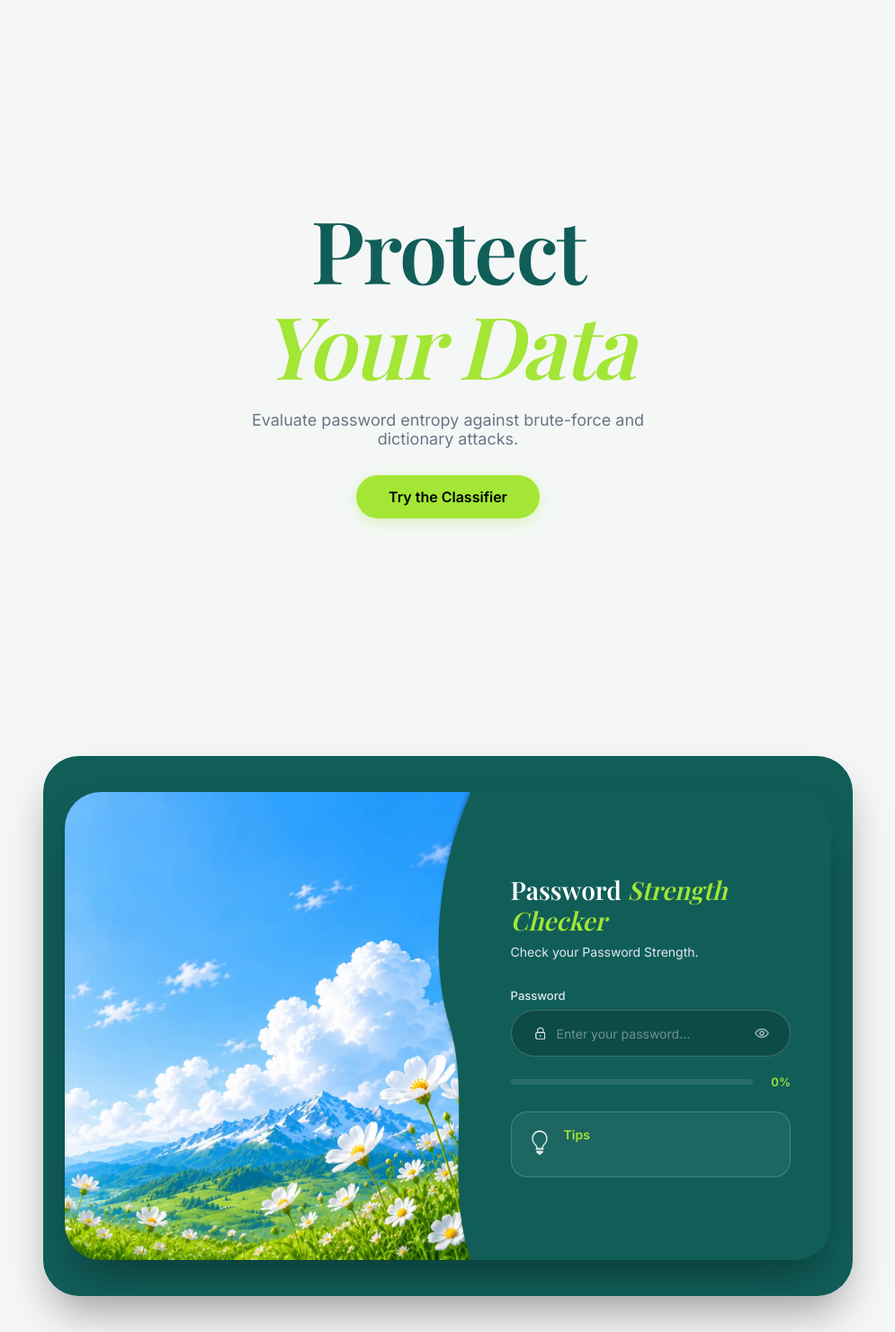
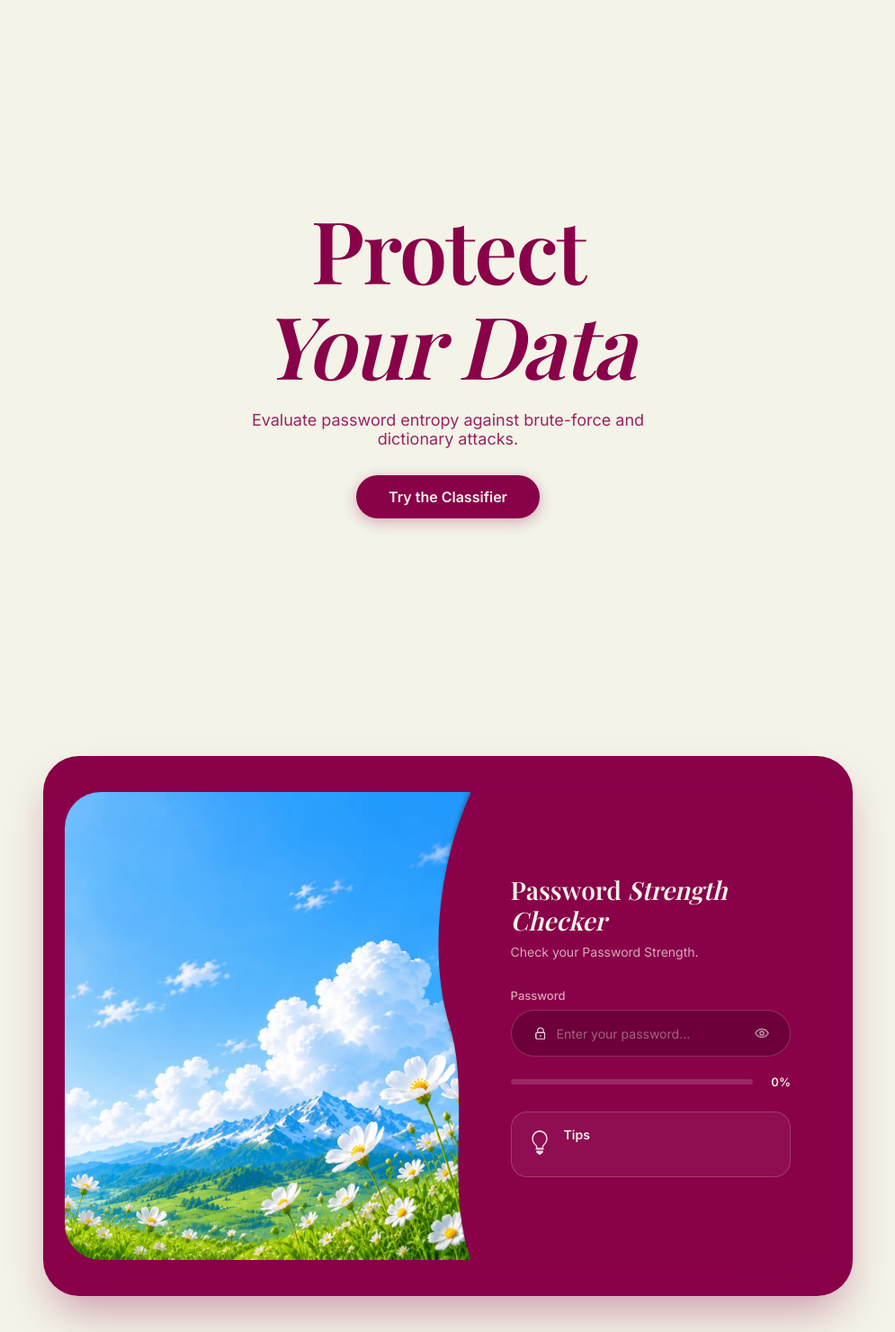
Before and after one commit to helenasaji/password-strength-classification, a Flask app: page / in a window 1280 px wide. Shown: the whole page at 90% size, without its empty margins (142-1137 px from the left). Run offline with Flask 3, Linux system fonts and the light colour scheme; some web fonts are replaced.

Commit message:
Update style.css

```diff
--- a/static/style.css
+++ b/static/style.css
@@ -1,12 +1,12 @@
 @import url('https://fonts.googleapis.com/css2?family=Inter:wght@400;500;600&family=Playfair+Display:ital,wght@0,600;1,600&display=swap');
 
 :root {
-  --bg-page: #F8FAFC;
-  --text-white: #FFFFFF;
-  --text-muted: #E2E8F0;
-  --accent-green: #A3E635;
-  --border-light: rgba(255, 255, 255, 0.2);
-  --dark-green: #115E59;
+  --bg-page: #F3F3E7;
+  --text-white: #F3F3E7;
+  --text-muted: rgba(243, 243, 231, 0.7);
+  --accent-color: #F3F3E7;
+  --border-light: rgba(243, 243, 231, 0.2);
+  --main-cherry: #890149;
   --font-heading: 'Playfair Display', serif;
   --font-body: 'Inter', sans-serif;
 }
@@ -18,7 +18,7 @@
 html, body {
   min-height: 100vh;
   margin: 0;
-  background-color: #F4F7F6;
+  background-color: var(--bg-page);
   color: var(--text-white);
   font-family: var(--font-body);
   -webkit-font-smoothing: antialiased;
@@ -42,10 +42,10 @@ html, body {
   width: 100%;
   max-width: 900px;
   min-height: 520px;
-  background: var(--dark-green);
+  background: var(--main-cherry);
   border-radius: 40px;
   overflow: hidden;
-  box-shadow: 0 25px 50px -12px rgba(0, 0, 0, 0.4);
+  box-shadow: 0 25px 50px -12px rgba(137, 1, 73, 0.4);
 }
 
 /* Left panel */
@@ -100,7 +100,7 @@ h1 {
 }
 
 h1 .purple {
-  color: var(--accent-green);
+  color: var(--accent-color);
   font-style: italic;
   font-weight: 500;
 }
@@ -112,7 +112,6 @@ h1 .purple {
   line-height: 1.5;
 }
 
-/* Natural-themed labels */
 label {
   display: block;
   font-size: 13px;
@@ -137,9 +136,9 @@ label {
 }
 
 .password-field:focus-within {
-  border-color: var(--accent-green);
+  border-color: var(--accent-color);
   background: rgba(0, 0, 0, 0.35);
-  box-shadow: 0 0 0 4px rgba(163, 230, 53, 0.1);
+  box-shadow: 0 0 0 4px rgba(243, 243, 231, 0.15);
 }
 
 .input-lock {
@@ -164,7 +163,7 @@ label {
 }
 
 #pwdInput::placeholder {
-  color: rgba(255, 255, 255, 0.4);
+  color: rgba(243, 243, 231, 0.4);
 }
 
 .eye-button {
@@ -175,7 +174,7 @@ label {
   padding: 0;
   border: 0;
   background: transparent;
-  color: rgba(255, 255, 255, 0.6);
+  color: rgba(243, 243, 231, 0.6);
   cursor: pointer;
   border-radius: 50%;
 }
@@ -203,21 +202,21 @@ label {
   flex: 1;
   height: 6px;
   border-radius: 10px;
-  background: rgba(255, 255, 255, 0.1);
+  background: rgba(255, 255, 255, 0.15);
   overflow: hidden;
 }
 
 .progress-fill {
   width: 0;
   height: 100%;
-  background: var(--accent-green);
+  background: var(--accent-color);
   border-radius: inherit;
   transition: width 0.3s ease;
 }
 
 #percent {
   min-width: 30px;
-  color: var(--accent-green);
+  color: var(--accent-color);
   font-weight: 600;
   font-size: 13px;
   text-align: right;
@@ -241,7 +240,7 @@ label {
 
 #result {
   margin: 0 0 2px 0;
-  color: var(--accent-green);
+  color: var(--accent-color);
   font-weight: 600;
   font-size: 14px;
 }
@@ -279,29 +278,29 @@ label {
 .hero-title {
   font-family: var(--font-heading);
   font-size: clamp(3rem, 8vw, 6rem);
-  color: var(--dark-green);
+  color: var(--main-cherry);
   line-height: 1.1;
   margin: 0;
   letter-spacing: -2px;
 }
 
 .hero-title .hero-highlight {
-  color: var(--accent-green);
+  color: var(--main-cherry);
   font-style: italic;
   display: block;
 }
 
 .hero-subtitle {
-  color: #475569;
+  color: var(--main-cherry);
   font-size: clamp(14px, 2vw, 18px);
   max-width: 500px;
   margin: 20px auto 30px;
-  opacity: 0.8;
+  opacity: 0.85;
 }
 
 .hero-btn {
-  background-color: var(--accent-green);
-  color: #000;
+  background-color: var(--main-cherry);
+  color: var(--bg-page);
   font-family: var(--font-body);
   font-weight: 600;
   font-size: 16px;
@@ -310,13 +309,13 @@ label {
   border-radius: 50px;
   cursor: pointer;
   transition: all 0.3s ease;
-  box-shadow: 0 4px 15px rgba(163, 230, 53, 0.3);
+  box-shadow: 0 4px 15px rgba(137, 1, 73, 0.3);
 }
 
 .hero-btn:hover {
   transform: translateY(-3px);
-  box-shadow: 0 6px 20px rgba(163, 230, 53, 0.5);
-  background-color: #bef264;
+  box-shadow: 0 6px 20px rgba(137, 1, 73, 0.5);
+  background-color: #6a0138;
 }
 
 @keyframes fadeIn {
```
